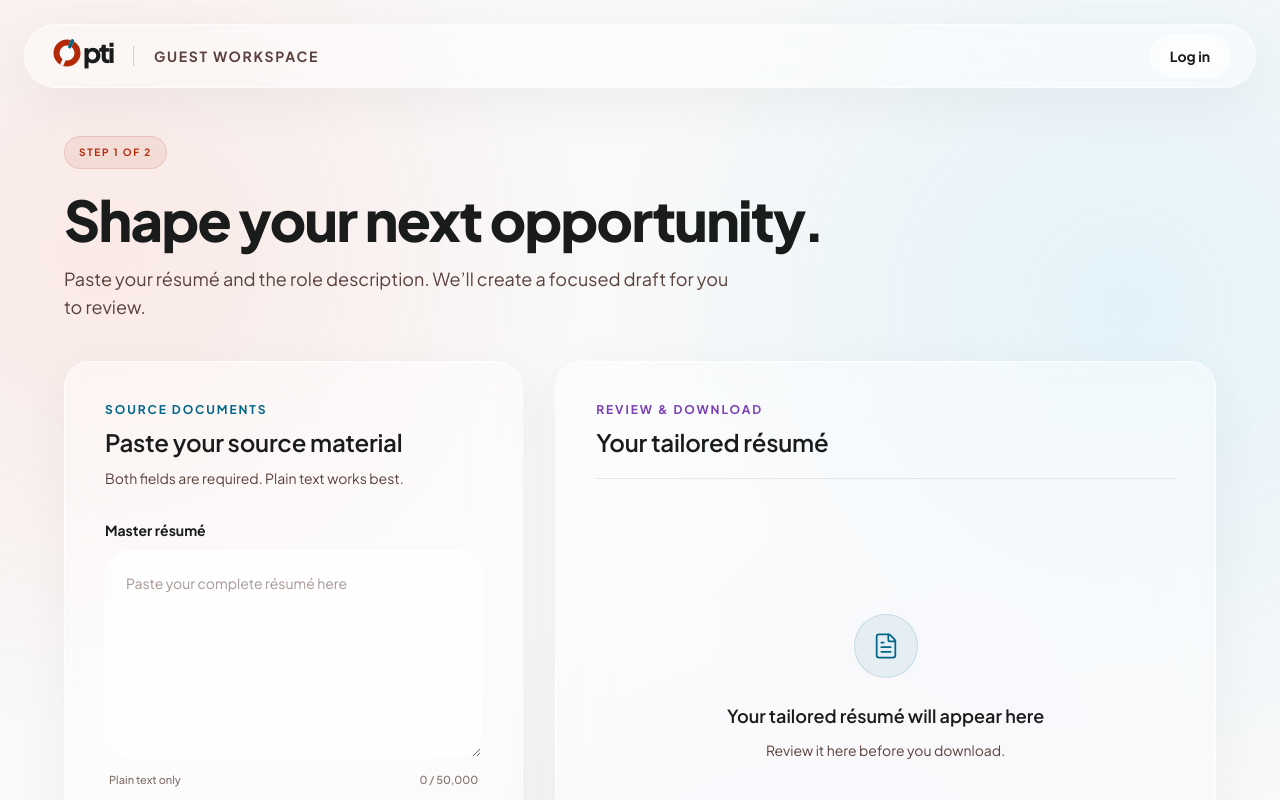
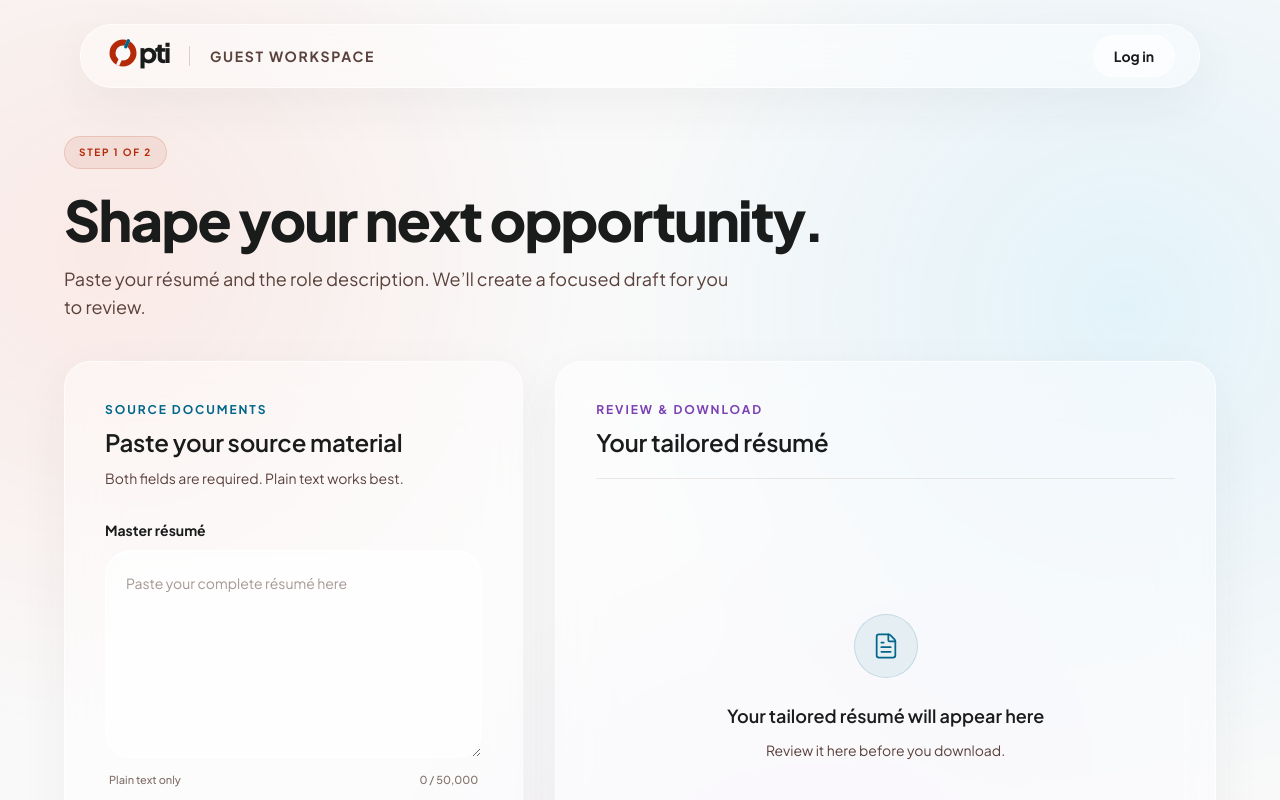
Before and after one commit to Richmano-stack/opti, a Next.js app: page /try in a window 1280 px wide. Shown: the top 800 px of the page. Built offline with nearby package versions, Linux system fonts and the light colour scheme; what @react-pdf/renderer would draw is missing.

Commit message:
fix: align workspace header geometry

```diff
--- a/src/app/(auth)/layout.tsx
+++ b/src/app/(auth)/layout.tsx
@@ -21,7 +21,7 @@ export default async function AuthLayout({ children }: Readonly<{ children: Reac
       </div>
 
       <header className="fixed inset-x-0 top-0 z-20 px-4 pt-4 sm:px-6 sm:pt-6">
-        <nav className="horizon-glass mx-auto flex max-w-[112rem] items-center justify-between rounded-full px-4 py-2.5 sm:px-6" aria-label="Authentication navigation">
+        <nav className="horizon-glass mx-auto flex max-w-[1120px] items-center justify-between rounded-full px-4 py-2.5 sm:px-6" aria-label="Authentication navigation">
           <Link href="/" aria-label="Opti home" className="rounded-full transition-opacity hover:opacity-75 focus-visible:outline-none focus-visible:ring-2 focus-visible:ring-horizon-primary focus-visible:ring-offset-2">
             <BrandMark className="scale-90 sm:scale-100" />
           </Link>
--- a/src/components/guest/guest-workspace-ui.tsx
+++ b/src/components/guest/guest-workspace-ui.tsx
@@ -11,7 +11,7 @@ export function GuestWorkspaceHeader() {
     <header className="sticky top-0 z-20 px-4 pt-4 sm:px-6 sm:pt-6">
       <nav
         aria-label="Primary navigation"
-        className="horizon-glass mx-auto flex h-16 max-w-[1600px] items-center justify-between rounded-full px-4 sm:px-6"
+        className="horizon-glass mx-auto flex h-16 max-w-[1120px] items-center justify-between rounded-full px-4 sm:px-6"
       >
         <div className="flex min-w-0 items-center gap-3 sm:gap-5">
           <Link
--- a/src/components/master-resume/master-resume-workspace.tsx
+++ b/src/components/master-resume/master-resume-workspace.tsx
@@ -57,7 +57,7 @@ export function MasterResumeWorkspace({ user, initialContent = "", initialUpdate
       </div>
 
       <header className="sticky top-0 z-20 px-4 pt-4 sm:px-6 sm:pt-6">
-        <nav aria-label="Account navigation" className="horizon-glass mx-auto flex max-w-[108rem] items-center justify-between rounded-full px-4 py-2.5 sm:px-5">
+        <nav aria-label="Account navigation" className="horizon-glass mx-auto flex h-16 max-w-[1120px] items-center justify-between rounded-full px-4 py-2.5 sm:px-5">
           <Link href="/dashboard" aria-label="Opti dashboard" className="rounded-full focus-visible:outline-none focus-visible:ring-2 focus-visible:ring-horizon-primary focus-visible:ring-offset-2">
             <BrandMark />
           </Link>
```
